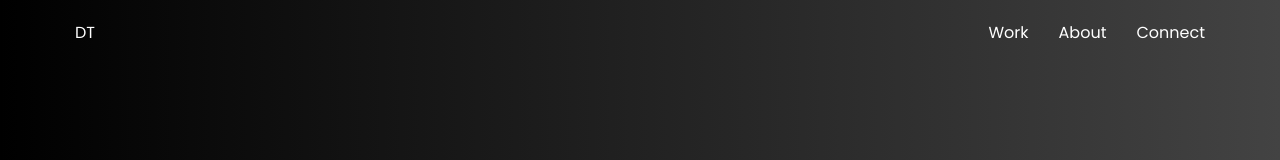
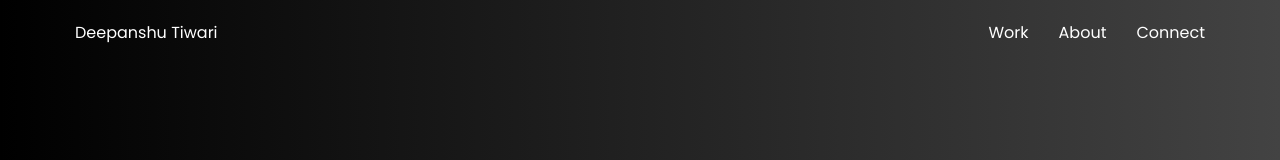
Before and after one commit to ddepu11/my_first_portfolio, a React app: page / in a window 1280 px wide. Shown: the top 160 px of the page. Built offline with nearby package versions, Linux system fonts and the light colour scheme.

Commit message:
chore: change logo text

```diff
--- a/src/screens/Navbar.tsx
+++ b/src/screens/Navbar.tsx
@@ -26,7 +26,7 @@ const Navbar = (): JSX.Element => {
     <Wrapper className='flex'>
       <div className='logo'>
         <Link to='/' className='text'>
-          DT
+          Deepanshu Tiwari
         </Link>
       </div>
 
```
